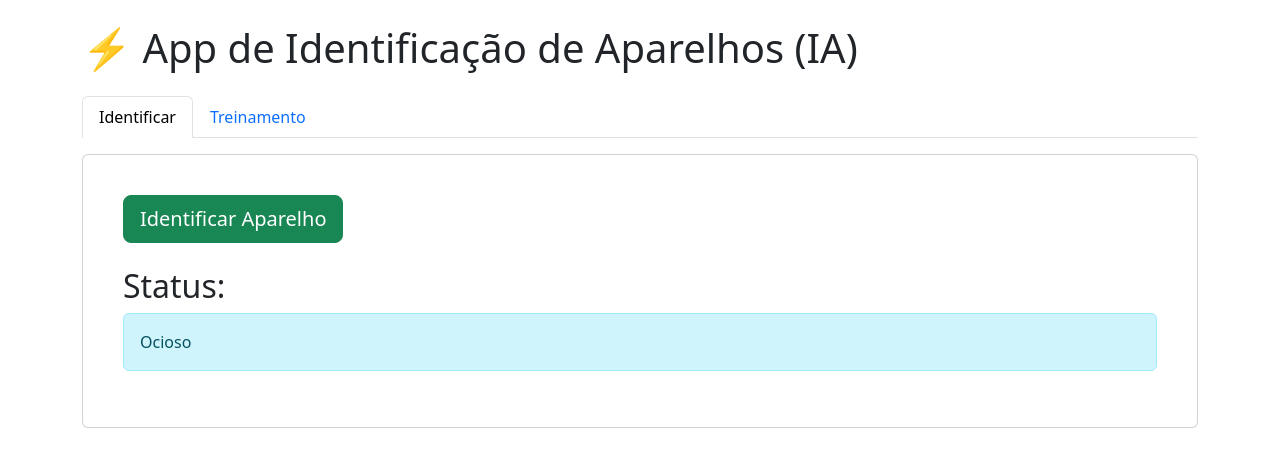
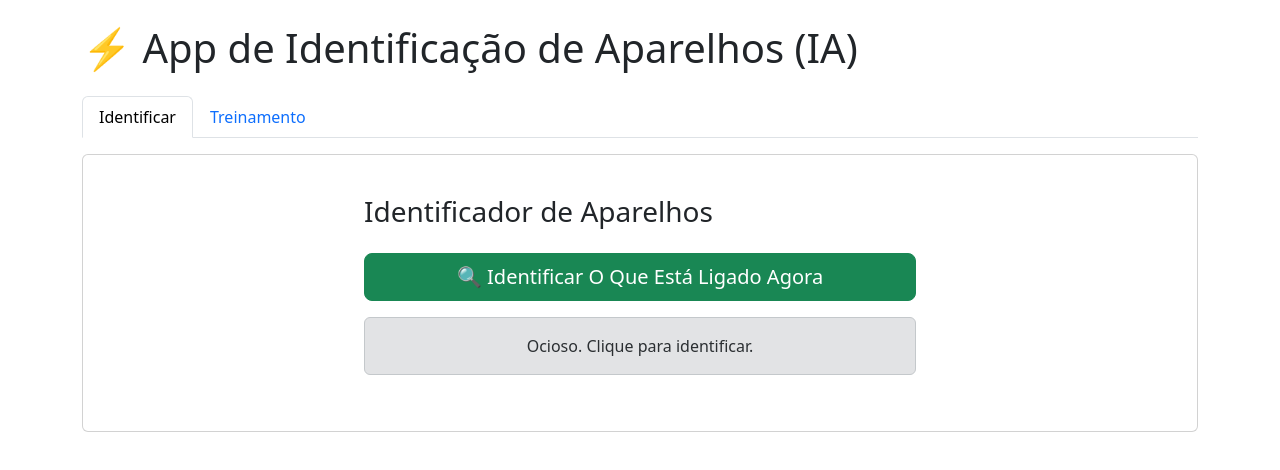
Before and after one commit to ArielceJunior/react-app-ml, a React (Vite) app: page / in a window 1280 px wide. Shown: the top 470 px of the page. Built offline with nearby package versions, Linux system fonts and the light colour scheme.

Commit message:
fix: identifier

```diff
--- a/src/Identificador.jsx
+++ b/src/Identificador.jsx
@@ -1,60 +1,92 @@
 import React, { useState } from 'react';
 import 'bootstrap/dist/css/bootstrap.min.css';
-import api from './api'; // Importa nossa configuração do Axios
+import api from './api'; // Sua configuração do Axios
 
 function Identificador() {
-  const [status, setStatus] = useState('Ocioso');
-  const [resultado, setResultado] = useState(null); // Armazena o resultado da IA
+  const [status, setStatus] = useState('Ocioso. Clique para identificar.');
+  const [loading, setLoading] = useState(false);
+  const [resultado, setResultado] = useState(null);
 
-  // Função chamada pelo botão "Identificar"
   const handleIdentificar = async () => {
-    setStatus('Aguardando sinal... Ligue o aparelho! (Pode levar até 5 min)');
-    setResultado(null); // Limpa o resultado anterior
+    setLoading(true);
+    setStatus('Lendo consumo em tempo real...');
+    setResultado(null);
 
     try {
-      // Chama a API do backend (app.py) e espera a resposta
+      // Chama a rota nova que criamos no Python
       const response = await api.get('/api/identificar');
 
-      if (response.data.success) {
-        setStatus('Identificação Concluída!');
-        setResultado(response.data); // Salva o objeto completo do resultado
-      } else {
-        setStatus(`Erro: ${response.data.error}`);
-      }
+      // O backend retorna: { identificado: "Nome", watts_atuais: 123.4, diferenca: 5.0 }
+      setResultado(response.data);
+      setStatus('Análise concluída.');
+      setLoading(false);
+
     } catch (error) {
       console.error('Erro ao identificar:', error);
-      setStatus(`Erro de conexão com o servidor. O 'app.py' está rodando?`);
+      setLoading(false);
+
+      if (error.response && error.response.status === 404) {
+        setStatus("Erro 404: A rota '/api/identificar' não foi encontrada. Reinicie o Python.");
+      } else {
+        setStatus("Erro de conexão. Verifique se o Backend está rodando.");
+      }
     }
   };
 
   return (
-    <div className="p-4">
+    <div className="p-4 container" style={{ maxWidth: '600px' }}>
+      <h3 className="mb-4">Identificador de Aparelhos</h3>
+
       <div className="mb-3">
-        <button className="btn btn-success btn-lg" onClick={handleIdentificar}>
-          Identificar Aparelho
+        <button
+          className="btn btn-success btn-lg w-100"
+          onClick={handleIdentificar}
+          disabled={loading}
+        >
+          {loading ? (
+            <span><span className="spinner-border spinner-border-sm me-2"></span>Analisando...</span>
+          ) : (
+            "🔍 Identificar O Que Está Ligado Agora"
+          )}
         </button>
       </div>
 
-      {/* Área de Status */}
-      <div className="mt-4">
-        <h2>Status:</h2>
-        <p className="alert alert-info">{status}</p>
+      {/* Área de Status Simples */}
+      <div className="alert alert-secondary text-center">
+        {status}
       </div>
 
-      {/* Área de Resultado (só aparece se 'resultado' não for nulo) */}
+      {/* Cartão de Resultado */}
       {resultado && (
-        <div className="card mt-4">
-          <div className="card-body">
-            <h2 className="card-title">Resultado da Predição:</h2>
-            <h3 className="alert alert-primary">
-              Aparelho: <strong>{resultado.aparelho}</strong>
-            </h3>
-            <p>
-              Nível de Confiança: <strong>{resultado.confianca}</strong>
-            </p>
+        <div className={`card mt-4 border-${resultado.identificado === "Desconhecido" ? "warning" : "primary"}`}>
+          <div className="card-header bg-transparent">
+            Resultado da Análise
+          </div>
+          <div className="card-body text-center">
+
+            <h5 className="text-muted mb-1">O aparelho parece ser:</h5>
+            <h2 className="card-title text-primary fw-bold display-6">
+              {resultado.identificado}
+            </h2>
+
             <hr />
-            <p>Features Detectadas:</p>
-            <pre>{JSON.stringify(resultado.features_detectadas, null, 2)}</pre>
+
+            <div className="row mt-3">
+              <div className="col-6">
+                <small className="text-muted">Consumo Atual</small>
+                <p className="h5">{resultado.watts_atuais?.toFixed(1)} W</p>
+              </div>
+              <div className="col-6">
+                <small className="text-muted">Diferença (Erro)</small>
+                <p className="h5 text-muted">± {resultado.diferenca?.toFixed(1)} W</p>
+              </div>
+            </div>
+
+            {resultado.identificado === "Desconhecido" && (
+              <div className="alert alert-warning mt-3 mb-0">
+                <small>{resultado.detalhe}</small>
+              </div>
+            )}
           </div>
         </div>
       )}
```
